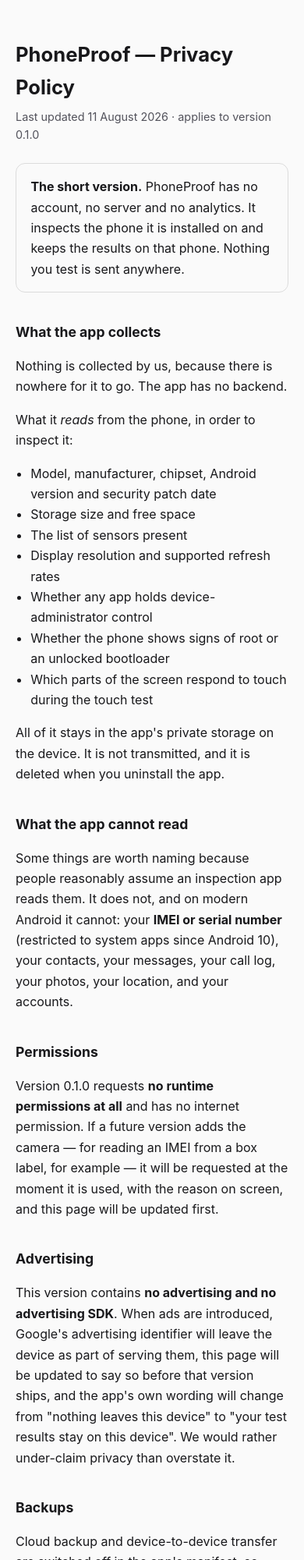
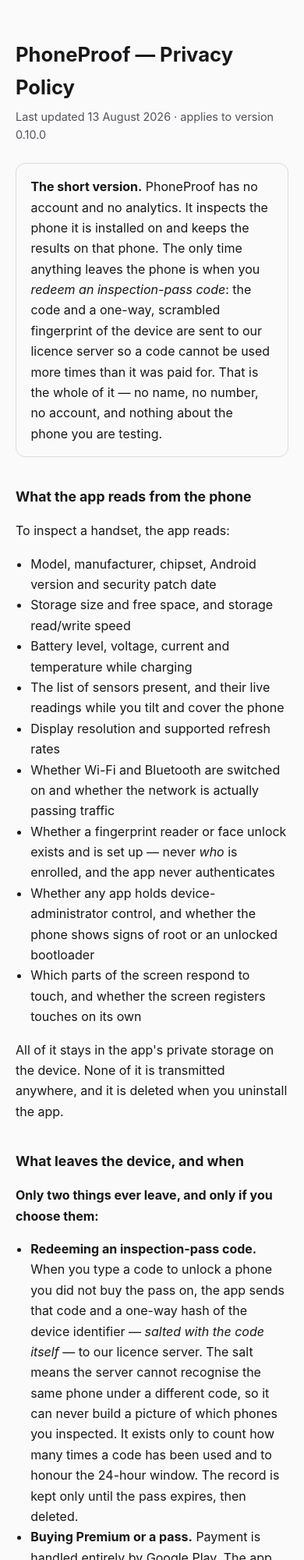
Before and after one commit to Pitch-code/Phone_Proof, a plain HTML site: page docs/privacy.html in a window 390 px wide. Shown: the top 2000 px of the page at 78% size. Drawn offline with Linux system fonts and the light colour scheme.

Commit message:
Bring the privacy policy up to date with what the app actually does
The policy still described version 0.1.0: no permissions, no internet, no
server, nothing leaving the device. None of that has been true for many
releases. It now honestly covers:

 - the licence server: redeeming a pass code sends the code and a one-way,
   code-salted device hash, kept only until the pass expires, and nothing else;
 - Google Play handling all payments;
 - the camera and microphone, requested at use, with frames/audio discarded;
 - the install-time permissions (internet, vibrate, wi-fi/network state,
   bluetooth, and the new use-biometric/fingerprint), each with its reason;
 - the fingerprint/face check reading only whether a reader exists and is set
   up, never authenticating.

Served from GitHub Pages, so this updates the live page the app links to
without needing an app release.

```diff
--- a/docs/privacy.html
+++ b/docs/privacy.html
@@ -30,29 +30,56 @@
 <body>
 
 <h1>PhoneProof — Privacy Policy</h1>
-<p class="updated">Last updated 11 August 2026 · applies to version 0.1.0</p>
+<p class="updated">Last updated 13 August 2026 · applies to version 0.10.0</p>
 
 <div class="box">
-  <strong>The short version.</strong> PhoneProof has no account, no server and no analytics. It
-  inspects the phone it is installed on and keeps the results on that phone. Nothing you test is
-  sent anywhere.
+  <strong>The short version.</strong> PhoneProof has no account and no analytics. It inspects the phone
+  it is installed on and keeps the results on that phone. The only time anything leaves the phone is when
+  you <em>redeem an inspection-pass code</em>: the code and a one-way, scrambled fingerprint of the device
+  are sent to our licence server so a code cannot be used more times than it was paid for. That is the
+  whole of it — no name, no number, no account, and nothing about the phone you are testing.
 </div>
 
-<h2>What the app collects</h2>
-<p>Nothing is collected by us, because there is nowhere for it to go. The app has no backend.</p>
-<p>What it <em>reads</em> from the phone, in order to inspect it:</p>
+<h2>What the app reads from the phone</h2>
+<p>To inspect a handset, the app reads:</p>
 <ul>
   <li>Model, manufacturer, chipset, Android version and security patch date</li>
-  <li>Storage size and free space</li>
-  <li>The list of sensors present</li>
+  <li>Storage size and free space, and storage read/write speed</li>
+  <li>Battery level, voltage, current and temperature while charging</li>
+  <li>The list of sensors present, and their live readings while you tilt and cover the phone</li>
   <li>Display resolution and supported refresh rates</li>
-  <li>Whether any app holds device-administrator control</li>
-  <li>Whether the phone shows signs of root or an unlocked bootloader</li>
-  <li>Which parts of the screen respond to touch during the touch test</li>
+  <li>Whether Wi-Fi and Bluetooth are switched on and whether the network is actually passing traffic</li>
+  <li>Whether a fingerprint reader or face unlock exists and is set up — never <em>who</em> is enrolled,
+      and the app never authenticates</li>
+  <li>Whether any app holds device-administrator control, and whether the phone shows signs of root or an
+      unlocked bootloader</li>
+  <li>Which parts of the screen respond to touch, and whether the screen registers touches on its own</li>
 </ul>
 <p>
-  All of it stays in the app's private storage on the device. It is not transmitted, and it is
-  deleted when you uninstall the app.
+  All of it stays in the app's private storage on the device. None of it is transmitted anywhere, and it
+  is deleted when you uninstall the app.
+</p>
+
+<h2>What leaves the device, and when</h2>
+<p>
+  <strong>Only two things ever leave, and only if you choose them:</strong>
+</p>
+<ul>
+  <li>
+    <strong>Redeeming an inspection-pass code.</strong> When you type a code to unlock a phone you did not
+    buy the pass on, the app sends that code and a one-way hash of the device identifier — <em>salted with
+    the code itself</em> — to our licence server. The salt means the server cannot recognise the same phone
+    under a different code, so it can never build a picture of which phones you inspected. It exists only to
+    count how many times a code has been used and to honour the 24-hour window. The record is kept only
+    until the pass expires, then deleted.
+  </li>
+  <li>
+    <strong>Buying Premium or a pass.</strong> Payment is handled entirely by Google Play. The app never
+    sees your card, and Google is the only party that can take or refund money.
+  </li>
+</ul>
+<p>
+  There is no analytics, no crash reporting to us, and no advertising anywhere in the app.
 </p>
 
 <h2>What the app cannot read</h2>
@@ -60,24 +87,39 @@
   Some things are worth naming because people reasonably assume an inspection app reads them.
   It does not, and on modern Android it cannot: your <strong>IMEI or serial number</strong>
   (restricted to system apps since Android 10), your contacts, your messages, your call log, your
-  photos, your location, and your accounts.
+  photos, your location, and your accounts. The radio test proves Wi-Fi by joining a network rather than
+  scanning for nearby ones, precisely so it never needs your location.
 </p>
 
 <h2>Permissions</h2>
-<p>
-  Version 0.1.0 requests <strong>no runtime permissions at all</strong> and has no internet
-  permission. If a future version adds the camera — for reading an IMEI from a box label, for
-  example — it will be requested at the moment it is used, with the reason on screen, and this
-  page will be updated first.
-</p>
+<p>Two permissions are requested <strong>at the moment you use the test that needs them</strong>, with the
+  reason shown on screen:</p>
+<ul>
+  <li><strong>Camera</strong> — the camera test opens each lens for about a second to check it produces a
+    live image. A few frames are read into memory and measured, then discarded. No photo is taken and
+    nothing is written to storage.</li>
+  <li><strong>Microphone</strong> — the audio test plays a tone and measures it to check the microphone,
+    earpiece and speaker. Nothing is recorded or saved.</li>
+</ul>
+<p>The rest are install-time permissions: granted when the app is installed, never prompted for, and not
+  treated as sensitive by Google Play.</p>
+<ul>
+  <li><strong>Internet</strong> — used only to check an inspection-pass code with the licence server when
+    you redeem one. Every measurement itself runs offline.</li>
+  <li><strong>Vibrate</strong> — the vibration test runs the motor.</li>
+  <li><strong>Wi-Fi state and network state</strong> — the radio test reads whether Wi-Fi is on and whether
+    the live network is carrying traffic. No scanning, no location.</li>
+  <li><strong>Bluetooth</strong> (up to Android 11 only) — reads whether the adapter is switched on.</li>
+  <li><strong>Use biometric, and legacy fingerprint</strong> (the latter up to Android 9 only) — the
+    fingerprint and face-unlock check reads whether a reader is present and set up. The app only ever asks
+    the system this question; it never authenticates, so you are never prompted for a fingerprint.</li>
+</ul>
 
 <h2>Advertising</h2>
 <p>
-  This version contains <strong>no advertising and no advertising SDK</strong>. When ads are
-  introduced, Google's advertising identifier will leave the device as part of serving them, this
-  page will be updated to say so before that version ships, and the app's own wording will change
-  from "nothing leaves this device" to "your test results stay on this device". We would rather
-  under-claim privacy than overstate it.
+  This app contains <strong>no advertising and no advertising SDK</strong>, and no advertising identifier
+  leaves the device. If that ever changes, this page will be updated to say so before that version ships.
+  We would rather under-claim privacy than overstate it.
 </p>
 
 <h2>Backups</h2>
```
